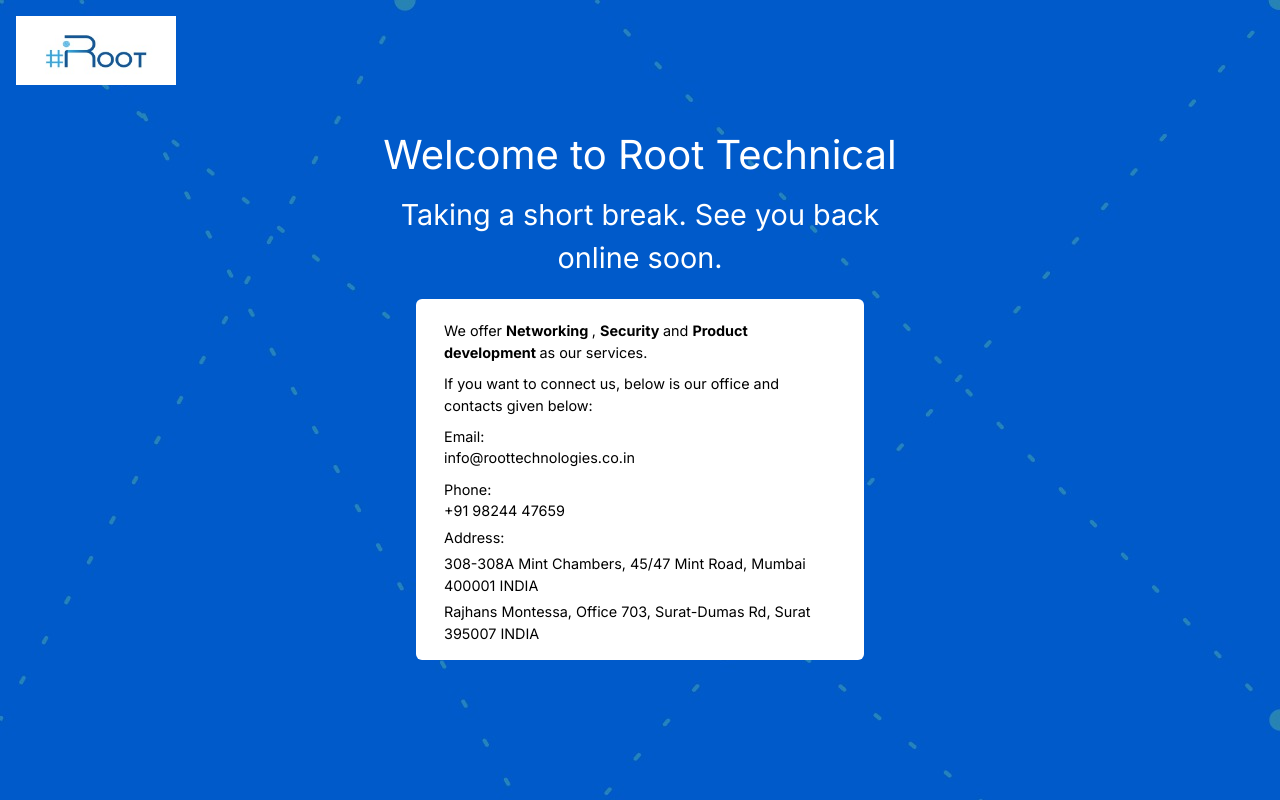
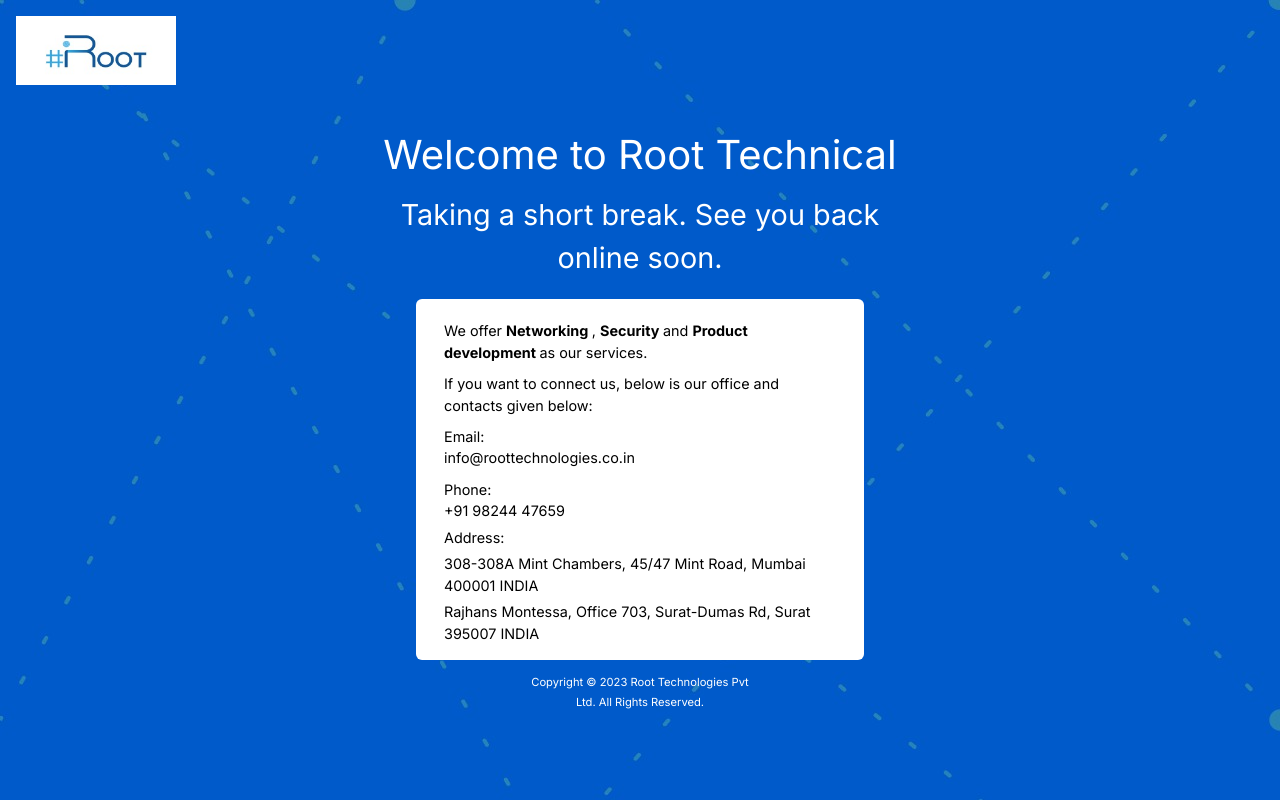
Before and after one commit to skd28/root_home, a Next.js app: page / in a window 1280 px wide. Built offline with nearby package versions, Linux system fonts and the light colour scheme.

Commit message:
Adding footer

```diff
--- a/app/components/New_Landing.js
+++ b/app/components/New_Landing.js
@@ -50,6 +50,9 @@
 
                     </div>
                 </div>
+                <p className="text-[0.7rem] w-[15rem] leading-5 text-white  text-center py-5 mx-auto lg:py-0">
+                    Copyright © 2023 Root Technologies Pvt Ltd.  All Rights Reserved.{" "}
+                </p>
 
             </div>
         </>
```
